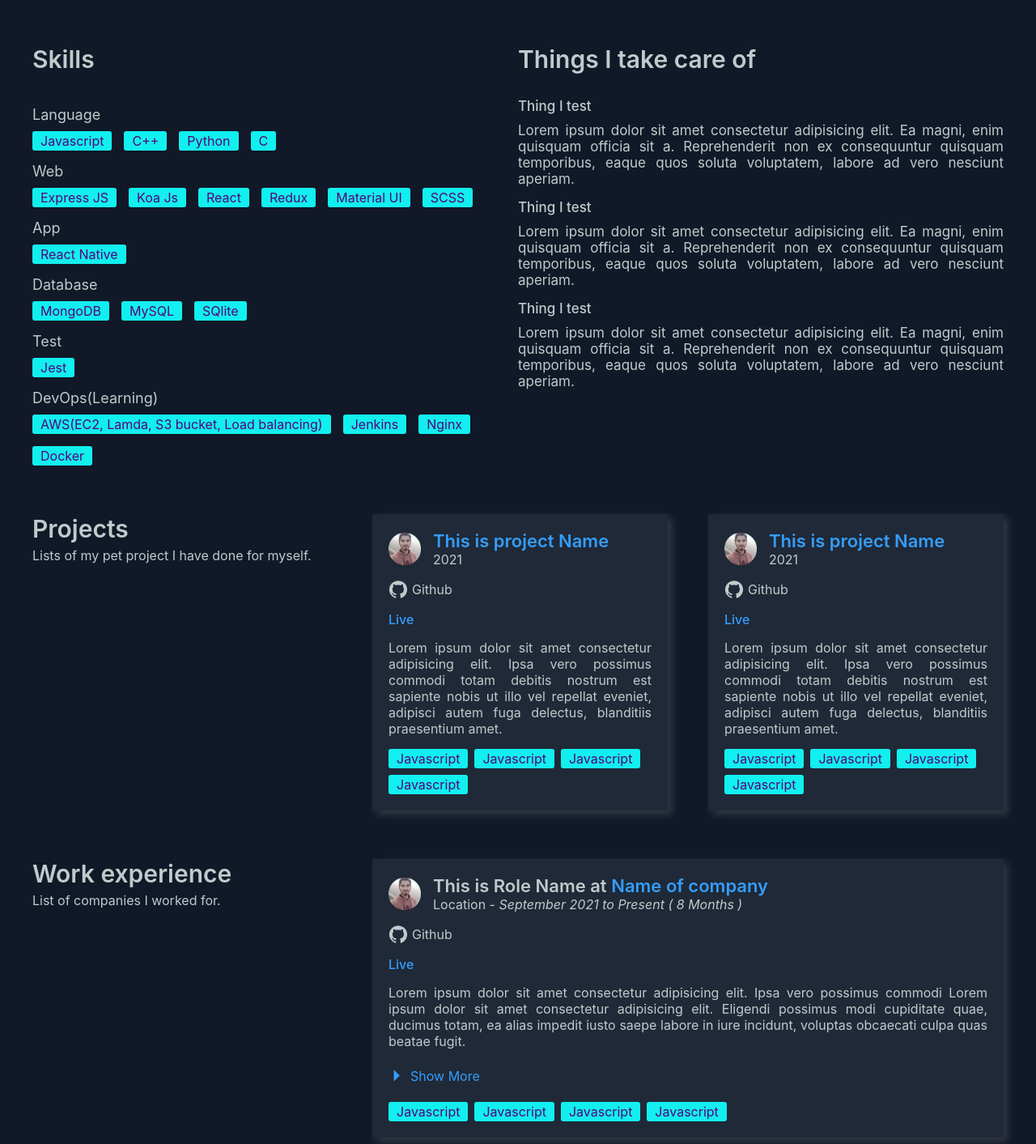
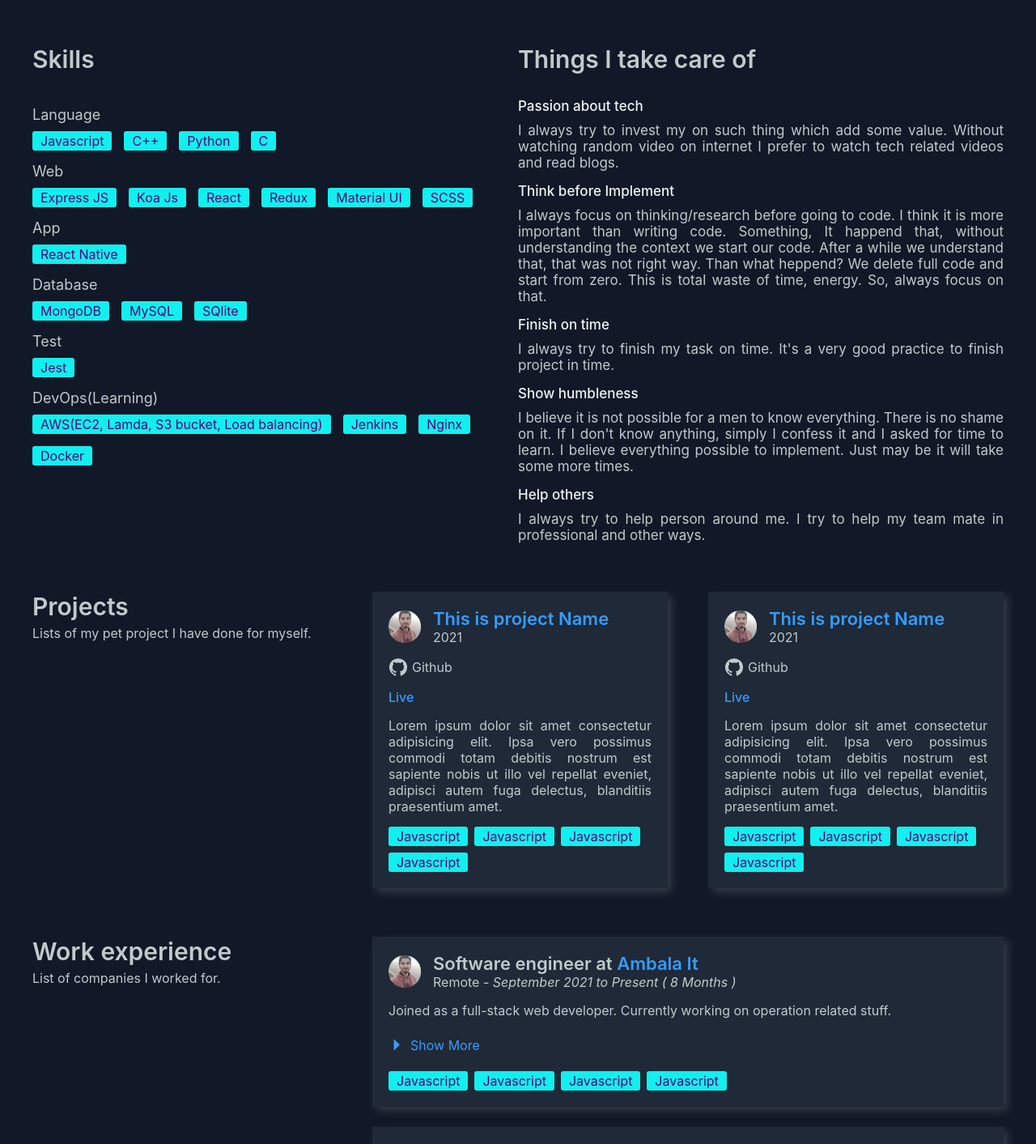
Before and after one commit to islamshaheb/personalPortfolio, a React (Create React App) app: page / in a window 1280 px wide. Shown: the part 1300-2713 px from the top of the page at 81% size. Built offline with nearby package versions, Linux system fonts and the light colour scheme.

Commit message:
upadatedInEdu

```diff
--- a/src/views/components/skillsAndValues/skillsAndValues.tsx
+++ b/src/views/components/skillsAndValues/skillsAndValues.tsx
@@ -301,7 +301,11 @@ const SkillsAndValues = () => {
         </p>
         <div style={{ display: 'flex', flexDirection: 'column', gap: 15 }}>
           <div>
-            <p style={{ fontSize: 17, fontWeight: 500, color: theme.color }}>Thing I test </p>
+            <p
+              style={{ fontSize: 17, fontWeight: 500, color: theme.dark ? '#EDF5F3' : theme.color }}
+            >
+              Passion about tech{' '}
+            </p>
 
             <p
               style={{
@@ -312,13 +316,16 @@ const SkillsAndValues = () => {
                 textAlign: 'justify',
               }}
             >
-              Lorem ipsum dolor sit amet consectetur adipisicing elit. Ea magni, enim quisquam
-              officia sit a. Reprehenderit non ex consequuntur quisquam temporibus, eaque quos
-              soluta voluptatem, labore ad vero nesciunt aperiam.
+              I always try to invest my on such thing which add some value. Without watching random
+              video on internet I prefer to watch tech related videos and read blogs.
             </p>
           </div>
           <div>
-            <p style={{ fontSize: 17, fontWeight: 500, color: theme.color }}>Thing I test </p>
+            <p
+              style={{ fontSize: 17, fontWeight: 500, color: theme.dark ? '#EDF5F3' : theme.color }}
+            >
+              Think before Implement
+            </p>
 
             <p
               style={{
@@ -329,13 +336,19 @@ const SkillsAndValues = () => {
                 textAlign: 'justify',
               }}
             >
-              Lorem ipsum dolor sit amet consectetur adipisicing elit. Ea magni, enim quisquam
-              officia sit a. Reprehenderit non ex consequuntur quisquam temporibus, eaque quos
-              soluta voluptatem, labore ad vero nesciunt aperiam.
+              I always focus on thinking/research before going to code. I think it is more important
+              than writing code. Something, It happend that, without understanding the context we
+              start our code. After a while we understand that, that was not right way. Than what
+              heppend? We delete full code and start from zero. This is total waste of time, energy.
+              So, always focus on that.
             </p>
           </div>
           <div>
-            <p style={{ fontSize: 17, fontWeight: 500, color: theme.color }}>Thing I test </p>
+            <p
+              style={{ fontSize: 17, fontWeight: 500, color: theme.dark ? '#EDF5F3' : theme.color }}
+            >
+              Finish on time
+            </p>
 
             <p
               style={{
@@ -346,9 +359,49 @@ const SkillsAndValues = () => {
                 textAlign: 'justify',
               }}
             >
-              Lorem ipsum dolor sit amet consectetur adipisicing elit. Ea magni, enim quisquam
-              officia sit a. Reprehenderit non ex consequuntur quisquam temporibus, eaque quos
-              soluta voluptatem, labore ad vero nesciunt aperiam.
+              I always try to finish my task on time. It's a very good practice to finish project in
+              time.
+            </p>
+          </div>
+          <div>
+            <p
+              style={{ fontSize: 17, fontWeight: 500, color: theme.dark ? '#EDF5F3' : theme.color }}
+            >
+              Show humbleness
+            </p>
+
+            <p
+              style={{
+                fontSize: 17,
+                fontWeight: 400,
+                color: theme.color,
+                marginTop: 10,
+                textAlign: 'justify',
+              }}
+            >
+              I believe it is not possible for a men to know everything. There is no shame on it. If
+              I don't know anything, simply I confess it and I asked for time to learn. I believe
+              everything possible to implement. Just may be it will take some more times.
+            </p>
+          </div>
+          <div>
+            <p
+              style={{ fontSize: 17, fontWeight: 500, color: theme.dark ? '#EDF5F3' : theme.color }}
+            >
+              Help others
+            </p>
+
+            <p
+              style={{
+                fontSize: 17,
+                fontWeight: 400,
+                color: theme.color,
+                marginTop: 10,
+                textAlign: 'justify',
+              }}
+            >
+              I always try to help person around me. I try to help my team mate in professional and
+              other ways.
             </p>
           </div>
         </div>
--- a/src/views/components/workExperience/workExperience.tsx
+++ b/src/views/components/workExperience/workExperience.tsx
@@ -63,14 +63,19 @@ const WorkExperience = () => {
 
             <div>
               <p className={styles.projectName} style={{ color: theme.color }}>
-                This is Role Name at{' '}
-                <a href='ww.com' style={{ color: '#359dfd', textDecoration: 'none' }}>
+                Software engineer at{' '}
+                <a
+                  href='https://www.ambalait.com/public/'
+                  target='_blank'
+                  rel='noopener noreferrer'
+                  style={{ color: '#359dfd', textDecoration: 'none' }}
+                >
                   {' '}
-                  Name of company{' '}
+                  Ambala It{' '}
                 </a>
               </p>
               <p style={{ color: theme.color, fontSize: 16 }}>
-                Location -{' '}
+                Remote -{' '}
                 <i>
                   September 2021 to Present ({' '}
                   {currentExpTime / 12 >= 1 ? (
@@ -82,35 +87,8 @@ const WorkExperience = () => {
             </div>
           </div>
 
-          <div
-            style={{ display: 'flex', alignItems: 'center', justifyContent: 'flex-start', gap: 5 }}
-          >
-            <GitHubIcon sx={{ color: theme.color }} />
-
-            <a
-              style={{ color: theme.color, textDecoration: 'none' }}
-              href='https://imagecolorpicker.com/'
-              target='_blank'
-              rel='noreferrer'
-            >
-              Github
-            </a>
-          </div>
-
-          <a
-            style={{ color: '#359dfd', fontWeight: 500, textDecoration: 'none' }}
-            href='https://imagecolorpicker.com/'
-            target='_blank'
-            rel='noreferrer'
-          >
-            Live
-          </a>
-
           <p className={styles.allPara} style={{ color: theme.color, textAlign: 'justify' }}>
-            Lorem ipsum dolor sit amet consectetur adipisicing elit. Ipsa vero possimus commodi
-            Lorem ipsum dolor sit amet consectetur adipisicing elit. Eligendi possimus modi
-            cupiditate quae, ducimus totam, ea alias impedit iusto saepe labore in iure incidunt,
-            voluptas obcaecati culpa quas beatae fugit.
+            Joined as a full-stack web developer. Currently working on operation related stuff.
           </p>
           <div
             style={{
@@ -140,14 +118,71 @@ const WorkExperience = () => {
           <div style={{ display: showingMore ? 'inline-block' : 'none', paddingLeft: '6%' }}>
             <ul style={{ color: theme.color, paddingBottom: 10 }}>
               <li style={{ color: theme.color, paddingBottom: 10, textAlign: 'justify' }}>
-                {' '}
-                Lorem ipsum dolor sit amet consectetur adipisicing elit. Ipsa vero possimus commodi
-                Lorem ipsum dolor sit amet consectetur adipisicing elit. Eligendi possimus modi
+                Develop full notification system on Reactive Native
               </li>
               <li style={{ color: theme.color, paddingBottom: 10, textAlign: 'justify' }}>
-                {' '}
-                Lorem ipsum dolor sit amet consectetur adipisicing elit. Ipsa vero possimus commodi
-                Lorem ipsum dolor sit amet consectetur adipisicing elit. Eligendi possimus modi
+                Develop fully customizable admin site for cur selling company.
+              </li>
+              <li style={{ color: theme.color, paddingBottom: 10, textAlign: 'justify' }}>
+                Develop two car selling online site.
+                <ul>
+                  <li
+                    style={{
+                      color: theme.color,
+                      paddingBottom: 10,
+                      textAlign: 'justify',
+                      marginLeft: 25,
+                      marginTop: 10,
+                    }}
+                  >
+                    <a
+                      href='http://test.customer2.foyob.com/'
+                      target='_blank'
+                      rel='noopener noreferrer'
+                      style={{ color: '#359dfd', textDecoration: 'none' }}
+                    >
+                      Website 1
+                    </a>
+                  </li>
+                  <li
+                    style={{
+                      color: theme.color,
+                      paddingBottom: 10,
+                      textAlign: 'justify',
+                      marginLeft: 25,
+                    }}
+                  >
+                    <a
+                      href='http://test.customer1.foyob.com/'
+                      target='_blank'
+                      rel='noopener noreferrer'
+                      style={{ color: '#359dfd', textDecoration: 'none' }}
+                    >
+                      Website 2
+                    </a>
+                  </li>
+                </ul>
+              </li>
+              <li style={{ color: theme.color, paddingBottom: 10, textAlign: 'justify' }}>
+                Develop landing page for a car selling company
+                <ul></ul>
+                <li
+                  style={{
+                    color: theme.color,
+                    paddingBottom: 10,
+                    textAlign: 'justify',
+                    marginLeft: 25,
+                  }}
+                >
+                  <a
+                    href='https://.foyob.com/'
+                    target='_blank'
+                    rel='noopener noreferrer'
+                    style={{ color: '#359dfd', textDecoration: 'none' }}
+                  >
+                    Landing Page
+                  </a>
+                </li>
               </li>
             </ul>
           </div>
```
Also changed, not shown: src/views/components/education/education.tsx (+18 -15 lines).
